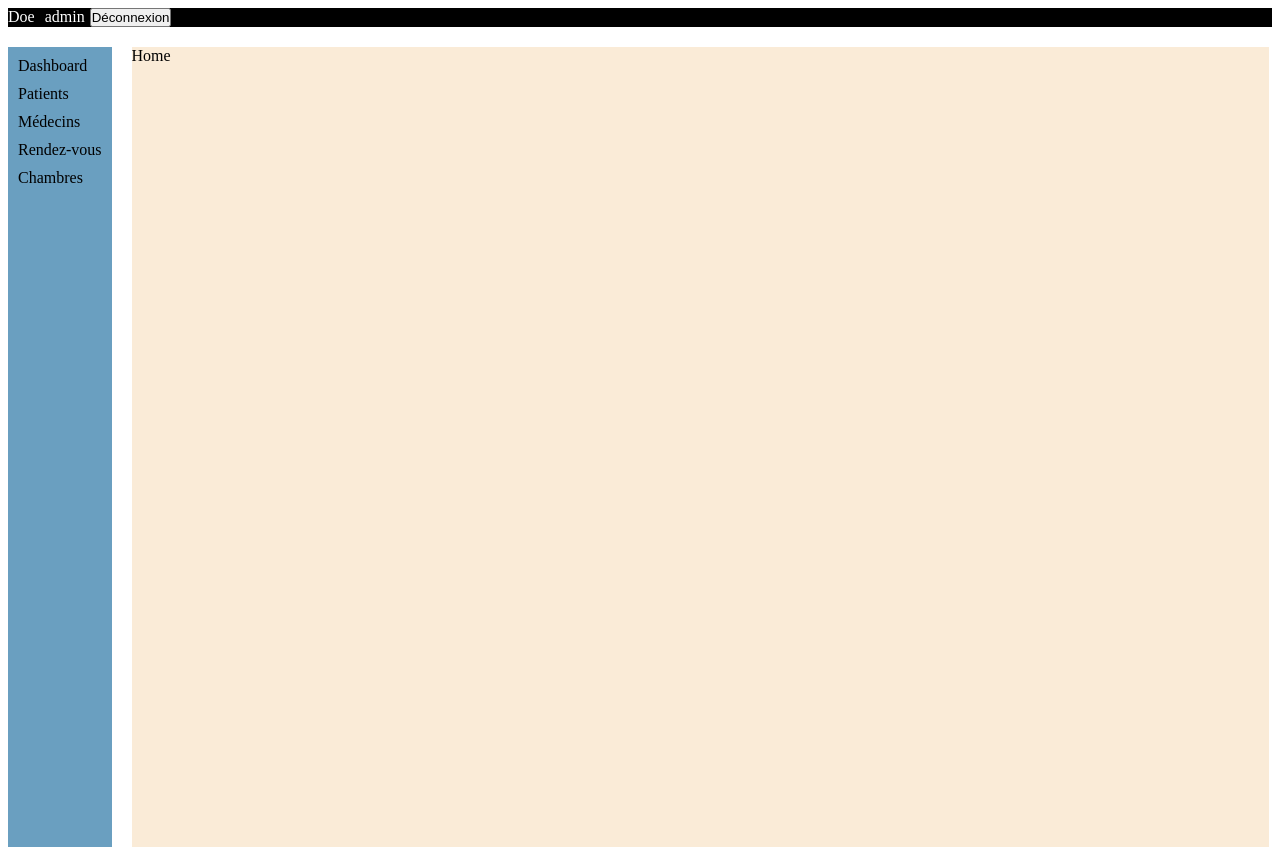
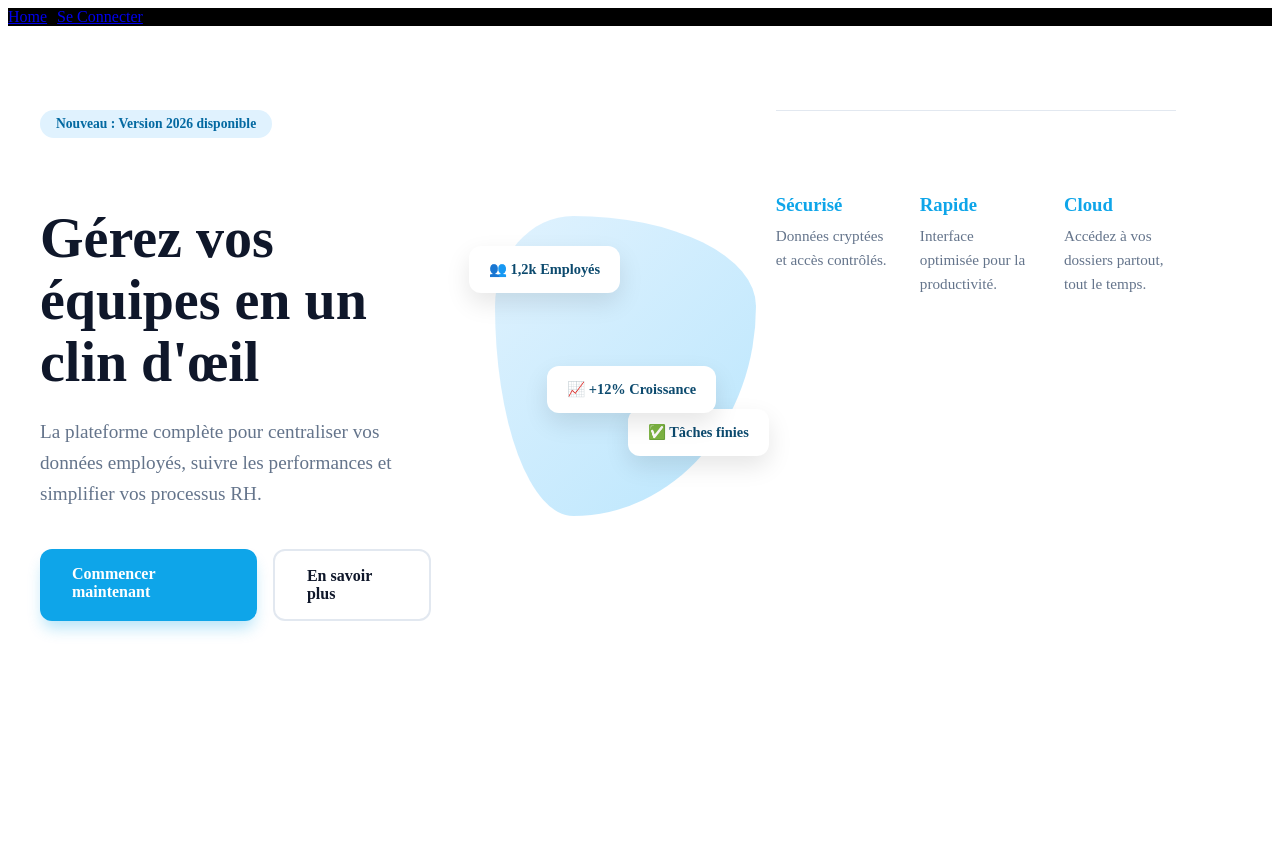
Before and after one commit to amiel-bradley/gestion_hopital, a Vue app: page / in a window 1280 px wide. After the commit the page ends 800 px from the top, so only its background shows below. Built offline with nearby package versions, Linux system fonts and the light colour scheme.

Commit message:
feature/auth100%

```diff
--- a/src/App.vue
+++ b/src/App.vue
@@ -1,6 +1,7 @@
 <script setup>
 import Header from '@/Layouts/Header.vue';
 import SideBar from '@/Layouts/SideBar.vue';
+import { auThis } from './services/auth';
 
 </script>
 
@@ -10,7 +11,7 @@ import SideBar from '@/Layouts/SideBar.vue';
     <Header></Header>
   </header>
   <div>
-    <aside>
+    <aside v-if="auThis">
       <SideBar></SideBar>
     </aside>
     <main>
@@ -29,7 +30,6 @@ import SideBar from '@/Layouts/SideBar.vue';
 }
 
 main {
-  background-color: antiquewhite;
   min-width: 90%;
 }
 
--- a/src/Layouts/Header.vue
+++ b/src/Layouts/Header.vue
@@ -1,25 +1,34 @@
 <script setup>
 import { users } from '@/services/data';
-const currentUser = users.value[0]
+import { auThis, currentId, logout } from '@/services/auth';
+import { computed } from 'vue';
+import { useRouter } from 'vue-router';
+const router = useRouter()
+const currentUser = computed(() => {
+  return users.value.find(u => u.id === currentId.value.id) || null;
+})
+function logoutt() {
+    logout()
+    router.push('/')
+}
 </script>
 
-
 <template>
-
-    <!-- <nav>
+    <nav v-if="auThis">
+        <ul>
+            <li>{{ currentUser?.firstname || '' }}</li>
+            <li>{{ currentUser?.username || '' }}</li>
+            <li>{{ currentUser?.role || '' }}</li>
+        </ul>
+        <button @click="logoutt">Déconnexion</button>
+    </nav>
+    <nav v-else>
         <ul>
             <RouterLink to="/">Home</RouterLink>
             <RouterLink to="/login">Se Connecter</RouterLink>
         </ul>
-    </nav> -->
+    </nav>
 
-    <nav>
-        <ul>
-            <li>{{ currentUser.firstname }}</li>
-            <li>{{currentUser.role }}</li>
-        </ul>
-        <button>Déconnexion</button>
-    </nav>
 
 </template>
 
--- a/src/router/index.js
+++ b/src/router/index.js
@@ -11,6 +11,7 @@ import Patients from '@/views/Patients.vue'
 import Rdv from '@/views/Rdv.vue'
 import Rooms from '@/views/Rooms.vue'
 import Users from '@/views/Users.vue'
+import { getUser, isAuthenticated } from '@/services/auth.js'
 import { createRouter, createWebHistory } from 'vue-router'
 
 
@@ -89,7 +90,27 @@ const router = createRouter({
   routes
 })
 
-// router.beforeEach((to, from, next) => {
-// })
+router.beforeEach((to, from, next) => {
+  const authRequired = to.meta.requiresAuth;
+  const requiredRole = to.meta.requiresRole;
+  const user = getUser()
 
+  if (authRequired && !isAuthenticated()) {
+    return next({ name: 'login' });
+  }
+
+  if (requiredRole && user?.role !== requiredRole) {
+    if (user?.role === 'admin') return next({ name: 'admindash' });
+    if (user?.role === 'doctor') return next({ name: 'doctordash' });
+    if (user?.role === 'recept') return next({ name: 'receptdash' });
+    return next({ name: 'home' });
+  }
+
+  if (to.name === 'login' && isAuthenticated()) {
+    if (user?.role === 'admin') return next({ name: 'admindash' });
+    if (user?.role === 'doctor') return next({ name: 'doctordash' });
+    if (user?.role === 'recept') return next({ name: 'receptdash' });
+  }
+  next();
+});
 export default router
--- a/src/services/auth.js
+++ b/src/services/auth.js
@@ -0,0 +1,37 @@
+import { ref } from "vue"
+import { users } from "./data"
+
+export const auThis = ref(false)
+export const currentId = ref(
+  localStorage.getItem('userId')
+    ? { id: Number(localStorage.getItem('userId'))}
+    : null
+)
+export function login(username, password) {
+    const existance = users.value.find(u =>
+        u.username.toLowerCase() === username.toLowerCase() &&
+        u.password === password
+    )
+    if (!existance) {
+        return false
+    } else {
+        // const token = 'token' + Date.now()
+        // localStorage.setItem('token', token)
+        localStorage.setItem('userId', existance.id)
+        currentId.value = { id: existance.id }
+        auThis.value = true
+        return true
+    }
+}
+export function getUser() {
+    if (!currentId.value) return null
+    return users.value.find(u => u.id === currentId.value.id)
+}
+export function logout() {
+    // localStorage.removeItem('token')
+    localStorage.removeItem('userId')
+    auThis.value = false
+}
+export function isAuthenticated() {
+    return !!localStorage.getItem('userId')
+}
--- a/src/services/data.js
+++ b/src/services/data.js
@@ -1,9 +1,9 @@
 import { ref } from "vue"
 
 export const users = ref([
-    { id: Date.now(), username: 'John', firstname: 'Doe', role: 'admin', password: '1234' },
-    { id: Date.now(), username: 'Rogalex', firstname: 'ZANNOU', role: 'doctor', password: '1234' },
-    { id: Date.now(), username: 'Marcel', firstname: 'YESSIA', role: 'recept', password: '1234' },
+    { id: 1, username: 'John', firstname: 'Doe', role: 'admin', password: '1234' },
+    { id: 2, username: 'Rogalex', firstname: 'ZANNOU', role: 'doctor', password: '1234' },
+    { id: 3, username: 'Marcel', firstname: 'YESSIA', role: 'recept', password: '1234' },
 ])
 localStorage.setItem('users', JSON.stringify(users.value))
 
--- a/src/views/Home.vue
+++ b/src/views/Home.vue
@@ -1,21 +1,171 @@
-<script setup>
+<template>
+  <div class="home-container">
+    <section class="hero">
+      <div class="hero-content">
+        <span class="badge">Nouveau : Version 2026 disponible</span>
+        <h1>Gérez vos équipes en un clin d'œil</h1>
+        <p>
+          La plateforme complète pour centraliser vos données employés,
+          suivre les performances et simplifier vos processus RH.
+        </p>
 
+        <div class="cta-group">
+          <RouterLink to="/login" class="btn-primary">Commencer maintenant</RouterLink>
+          <RouterLink to="/about" class="btn-secondary">En savoir plus</RouterLink>
+        </div>
+      </div>
 
-</script>
+      <div class="hero-visual">
+        <div class="abstract-shape">
+          <div class="mini-card card-1">👥 1,2k Employés</div>
+          <div class="mini-card card-2">✅ Tâches finies</div>
+          <div class="mini-card card-3">📈 +12% Croissance</div>
+        </div>
+      </div>
+    </section>
 
-
-<template>
-
-<p>Home</p>
-
+    <section class="features-preview">
+      <div class="feat">
+        <h3>Sécurisé</h3>
+        <p>Données cryptées et accès contrôlés.</p>
+      </div>
+      <div class="feat">
+        <h3>Rapide</h3>
+        <p>Interface optimisée pour la productivité.</p>
+      </div>
+      <div class="feat">
+        <h3>Cloud</h3>
+        <p>Accédez à vos dossiers partout, tout le temps.</p>
+      </div>
+    </section>
+  </div>
 </template>
 
-
 <style scoped>
-*{
-    box-sizing: border-box;
-    margin:  0;
-    padding: 0;
+.home-container {
+  max-width: 1200px;
+  margin: 0 auto;
+  padding: 4rem 2rem;
 }
 
+/* Hero Section */
+.hero {
+  display: grid;
+  grid-template-columns: 1.2fr 0.8fr;
+  align-items: center;
+  gap: 4rem;
+  margin-bottom: 6rem;
+}
+
+.badge {
+  background-color: #e0f2fe;
+  color: #0369a1;
+  padding: 6px 16px;
+  border-radius: 50px;
+  font-size: 0.85rem;
+  font-weight: 700;
+  display: inline-block;
+  margin-bottom: 1.5rem;
+}
+
+h1 {
+  font-size: 3.5rem;
+  color: #0f172a;
+  line-height: 1.1;
+  margin-bottom: 1.5rem;
+  font-weight: 800;
+}
+
+p {
+  font-size: 1.2rem;
+  color: #64748b;
+  line-height: 1.6;
+  margin-bottom: 2.5rem;
+}
+
+.cta-group {
+  display: flex;
+  gap: 1rem;
+}
+
+.btn-primary {
+  background-color: #0ea5e9;
+  color: white;
+  padding: 1rem 2rem;
+  border-radius: 12px;
+  text-decoration: none;
+  font-weight: 700;
+  transition: all 0.3s ease;
+  box-shadow: 0 10px 15px -3px rgba(14, 165, 233, 0.3);
+}
+
+.btn-primary:hover {
+  background-color: #0284c7;
+  transform: translateY(-3px);
+}
+
+.btn-secondary {
+  background-color: transparent;
+  color: #0f172a;
+  padding: 1rem 2rem;
+  border-radius: 12px;
+  text-decoration: none;
+  font-weight: 700;
+  border: 2px solid #e2e8f0;
+  transition: all 0.3s ease;
+}
+
+.btn-secondary:hover {
+  background-color: #f8fafc;
+  border-color: #cbd5e1;
+}
+
+/* Visuel Abstrait à droite */
+.hero-visual {
+  position: relative;
+  height: 300px;
+  background: linear-gradient(135deg, #e0f2fe 0%, #bae6fd 100%);
+  border-radius: 30% 70% 70% 30% / 30% 30% 70% 70%;
+}
+
+.mini-card {
+  position: absolute;
+  background: white;
+  padding: 15px 20px;
+  border-radius: 12px;
+  box-shadow: 0 10px 25px rgba(0,0,0,0.1);
+  font-weight: 700;
+  font-size: 0.9rem;
+  color: #0c4a6e;
+}
+
+.card-1 { top: 10%; left: -10%; }
+.card-2 { bottom: 20%; right: -5%; }
+.card-3 { top: 50%; left: 20%; }
+
+.features-preview {
+  display: grid;
+  grid-template-columns: repeat(3, 1fr);
+  gap: 2rem;
+  border-top: 1px solid #e2e8f0;
+  padding-top: 4rem;
+}
+
+.feat h3 {
+  color: #0ea5e9;
+  margin-bottom: 0.5rem;
+}
+
+.feat p {
+  font-size: 0.95rem;
+  margin: 0;
+}
+
+/* Responsive */
+@media (max-width: 968px) {
+  .hero { grid-template-columns: 1fr; text-align: center; }
+  .cta-group { justify-content: center; }
+  .hero-visual { display: none; }
+  .features-preview { grid-template-columns: 1fr; }
+}
 </style>
--- a/src/views/Login.vue
+++ b/src/views/Login.vue
@@ -1,21 +1,170 @@
 <script setup>
+import { ref } from 'vue'
+import { useRouter } from 'vue-router'
+import { users } from '@/services/data'
+import { login } from '@/services/auth'
 
+const router = useRouter()
+const err = ref()
+const username = ref('')
+const mdp = ref('')
+
+function verify() {
+  err.value = ''
+
+  if (!username.value || !mdp.value) {
+    err.value = 'Veuillez remplir tous les champs';
+    return
+  }
+  const success = login(username.value, mdp.value)
+  if (!success) {
+    showError('Identifiants incorrects')
+    return
+  }
+  const currUser = users.value.find(u => u.username.toLowerCase() === username.value.toLowerCase())
+  localStorage
+  if (!currUser) {
+    showError('Utilisateur introuvable')
+    return
+  }
+
+  const routes = {
+    admin: '/admindash',
+    doctor: '/doctordash',
+    recept: '/receptdash'
+  }
+  router.push(routes[currUser.role] || '/');
+}
+
+function showError(message, duration = 3000) {
+    err.value = message
+    setTimeout(() => {
+        err.value = ''
+    }, duration)
+}
 
 </script>
 
 
 <template>
+    <div class="login-container">
+        <form @submit.prevent="verify" class="login-card">
+            <h2>Gestion Employés</h2>
+            <p class="subtitle">Connectez-vous à votre espace</p>
 
-<p>Login</p>
+            <div class="input-group">
+                <label>Nom d'utilisateur</label>
+                <input type="text" v-model="username" placeholder="Nom d'utilisateur">
+            </div>
 
+            <div class="input-group">
+                <label>Mot de passe</label>
+                <input type="password" v-model="mdp" placeholder="••••••••">
+            </div>
+
+            <div v-if="err" class="error-message">
+                {{ err }}
+            </div>
+
+            <button type="submit">Se connecter</button>
+        </form>
+    </div>
 </template>
 
-
 <style scoped>
-*{
-    box-sizing: border-box;
-    margin:  0;
-    padding: 0;
+.login-container {
+    display: flex;
+    justify-content: center;
+    align-items: center;
+    min-height: 70vh;
 }
 
+.login-card {
+    background: #ffffff;
+    padding: 2.5rem;
+    border-radius: 16px;
+    box-shadow: 0 10px 25px rgba(14, 165, 233, 0.15);
+    border: 1px solid #e0f2fe;
+    width: 100%;
+    max-width: 400px;
+    text-align: center;
+}
+
+h2 {
+    color: #0c4a6e;
+    margin-bottom: 0.5rem;
+    font-size: 1.5rem;
+}
+
+.subtitle {
+    color: #64748b;
+    font-size: 0.9rem;
+    margin-bottom: 2rem;
+}
+
+.input-group {
+    text-align: left;
+    margin-bottom: 1.5rem;
+}
+
+label {
+    display: block;
+    font-weight: 700;
+    color: #0369a1;
+    margin-bottom: 0.5rem;
+    font-size: 0.85rem;
+    text-transform: uppercase;
+}
+
+input {
+    width: 100%;
+    padding: 0.8rem 1rem;
+    border: 2px solid #e2e8f0;
+    border-radius: 8px;
+    font-size: 1rem;
+    transition: all 0.3s ease;
+    box-sizing: border-box;
+}
+
+input:focus {
+    outline: none;
+    border-color: #0ea5e9;
+    box-shadow: 0 0 0 4px rgba(14, 165, 233, 0.1);
+}
+
+.error-message {
+    background-color: #fff1f2;
+    color: #be123c;
+    padding: 0.75rem;
+    border-radius: 6px;
+    border-left: 4px solid #be123c;
+    margin-bottom: 1.5rem;
+    font-size: 0.85rem;
+    font-weight: 600;
+    text-align: left;
+}
+
+button {
+    width: 100%;
+    padding: 0.8rem;
+    background-color: #0ea5e9;
+    color: white;
+    border: none;
+    border-radius: 8px;
+    font-size: 1rem;
+    font-weight: 700;
+    cursor: pointer;
+    transition: all 0.3s ease;
+    margin-top: 1rem;
+}
+
+button:hover {
+    background-color: #0284c7;
+    transform: translateY(-2px);
+    box-shadow: 0 4px 12px rgba(2, 132, 199, 0.3);
+}
+
+button:active {
+    transform: translateY(0);
+}
 </style>
```
